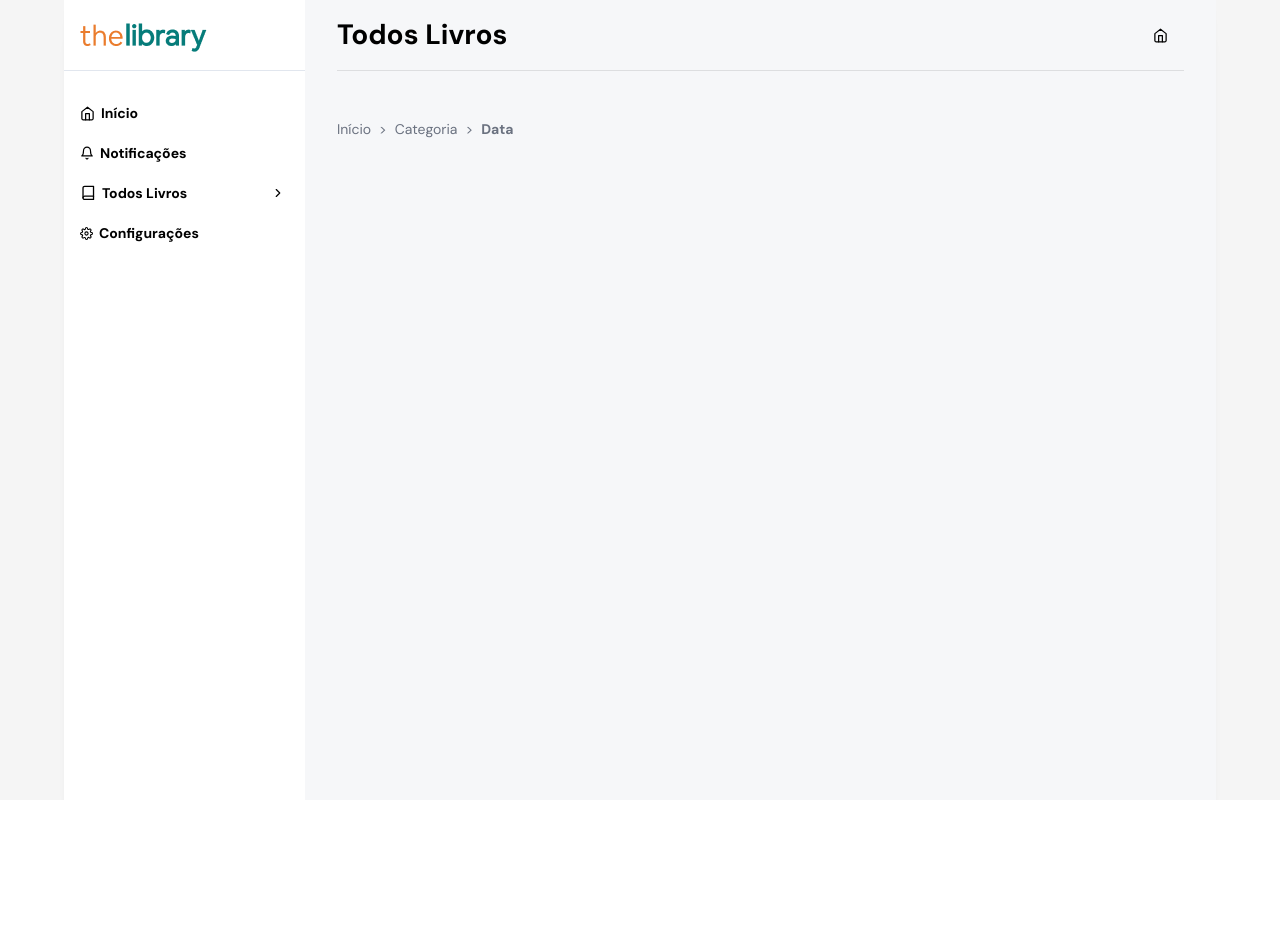
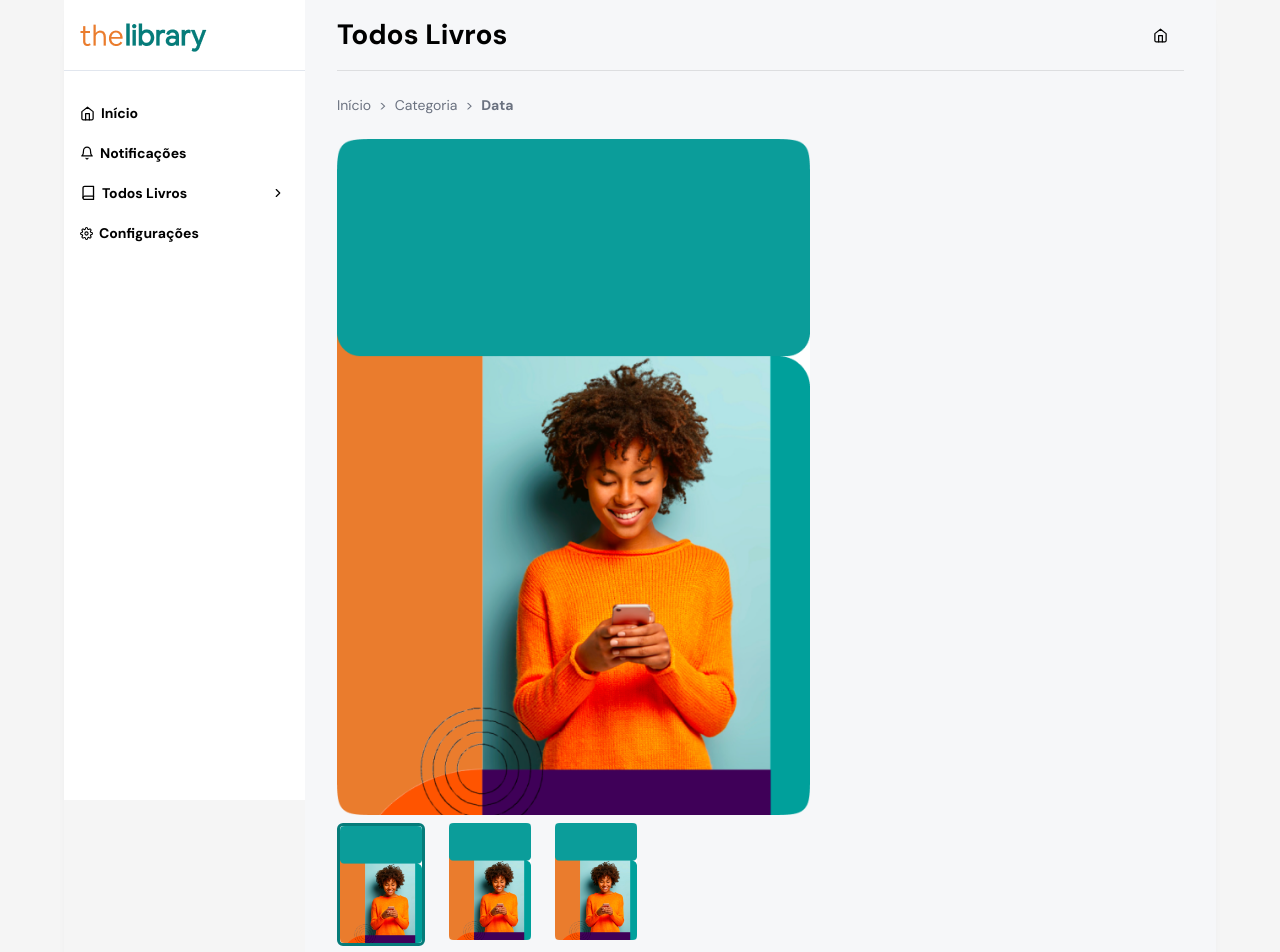
Before and after one commit to malubritoc/online_library, a Next.js app: page /produto/oi in a window 1280 px wide. Shown: the top 952 px of the page. Before the commit the page ends 800 px from the top, so only its background shows below. Built offline with nearby package versions, Linux system fonts and the light colour scheme.

Commit message:
feat: create product medias slider

```diff
--- a/src/app/produto/[name]/page.tsx
+++ b/src/app/produto/[name]/page.tsx
@@ -3,6 +3,8 @@
 import { Header } from "@/components/header/header";
 import { SideMenu } from "@/components/menu/menu";
 import { ProductBreadcrumbs } from "@/components/product/breadcrumbs";
+import { MediaSlider } from "@/components/product/medias-slider";
+import img_teste from "@/assets/sign-in-page/img-sign-in.png";
 
 interface ProductPageProps {
   params: {
@@ -17,10 +19,14 @@ export default function ProductPage({ params }: ProductPageProps) {
         <div className="">
           <SideMenu />
         </div>
-        <div className="w-full h-full flex flex-col gap-12 px-8 pb-8 bg-gray-bg-screen">
+        <div className="w-full h-full flex flex-col gap-6 px-8 pb-8 bg-gray-bg-screen">
           <Header />
           <ProductBreadcrumbs />
-          <div className="flex"></div>
+          <div className="flex w-full h-full ">
+            <div className="flex max-w-[473px] w-full">
+              <MediaSlider medias={[img_teste, img_teste, img_teste]} />
+            </div>
+          </div>
         </div>
       </div>
     </main>
--- a/src/components/general/product.tsx
+++ b/src/components/general/product.tsx
@@ -7,7 +7,7 @@ export function ProductCard() {
     <Link href="/produto/oi">
       <div className="max-w-[200px] flex flex-col gap-4">
         <div className="rounded-[8px] overflow-hidden  transform transition duration-500 hover:scale-[1.02]">
-          <Image src={img_teste} alt="Livro" className="object-cover" />
+          <Image src={img_teste} alt="Livro" objectFit="cover" />
         </div>
         <div className="flex flex-col gap-2">
           <p className="text-xs">Livro 1</p>
--- a/src/components/home/secondary-banner.tsx
+++ b/src/components/home/secondary-banner.tsx
@@ -4,7 +4,7 @@ import banner from "@/assets/home/banners/secondary-banner.png";
 export function SecondaryBanner() {
   return (
     <div className="w-full">
-      <Image src={banner} alt="Banner" className="w-full object-cover" />
+      <Image src={banner} alt="Banner" objectFit="cover" className="w-full" />
     </div>
   );
 }
--- a/src/components/menu/menu.tsx
+++ b/src/components/menu/menu.tsx
@@ -19,15 +19,15 @@ export function SideMenu() {
     },
     {
       name: "Promoções",
-      url: "/inicio",
+      url: "/resultados/promocoes",
     },
     {
       name: "Acessórios",
-      url: "/inicio",
+      url: "/resultados/acessorios",
     },
     {
       name: "Canecas",
-      url: "/inicio",
+      url: "/resultados/canecas",
     },
   ];
 
--- /dev/null
+++ b/src/components/product/medias-slider.tsx
@@ -0,0 +1,55 @@
+import { useKeenSlider } from "keen-slider/react";
+import { useState } from "react";
+import Image from "next/image";
+
+export function MediaSlider({ medias }: { medias: any[] }) {
+  const [currentIdx, setCurrentIdx] = useState(0);
+
+  const [sliderRef, sliderControl] = useKeenSlider<HTMLDivElement>({
+    loop: false,
+    slides: {
+      perView: 1,
+    },
+    slideChanged(slider) {
+      setCurrentIdx(slider.track.details.rel);
+    },
+  });
+
+  console.log(sliderControl);
+
+  return (
+    <div className="flex flex-col gap-2 w-full">
+      <div ref={sliderRef} className="keen-slider flex overflow-hidden">
+        {medias.map((media, idx) => {
+          return (
+            <div
+              key={idx}
+              className={`relative keen-slider__slide number-slide${idx}`}
+            >
+              <Image src={media} alt="media" objectFit="cover" />
+            </div>
+          );
+        })}
+      </div>
+      <div className="w-full flex justify-start gap-6">
+        {medias.map((media, idx) => {
+          return (
+            <div
+              data-active={currentIdx == idx}
+              className="data-[active=true]:border-[3px] data-[active=true]:border-green-main rounded-md cursor-pointer"
+              onClick={() => sliderControl.current?.moveToIdx(idx)}
+            >
+              <Image
+                src={media}
+                alt="media"
+                objectFit="cover"
+                width="82"
+                key={idx}
+              />
+            </div>
+          );
+        })}
+      </div>
+    </div>
+  );
+}
```
